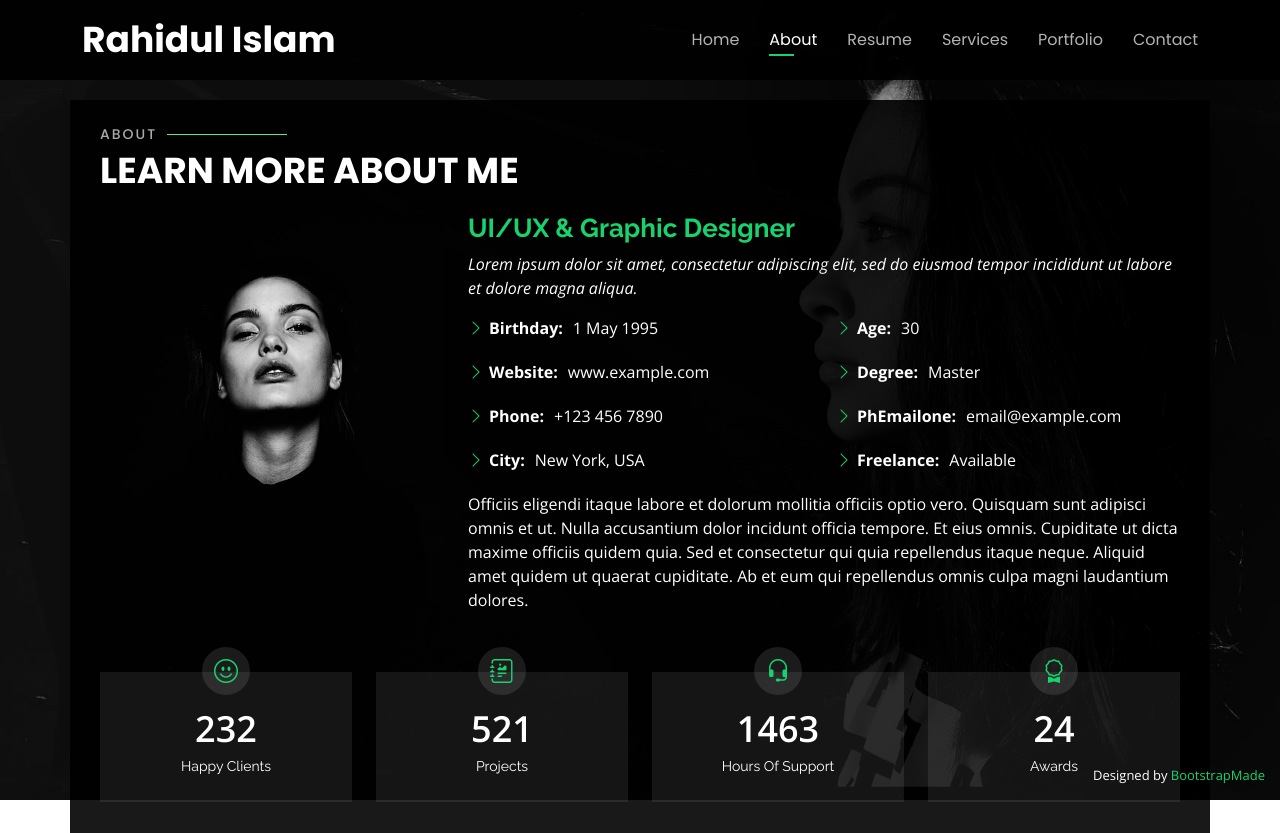
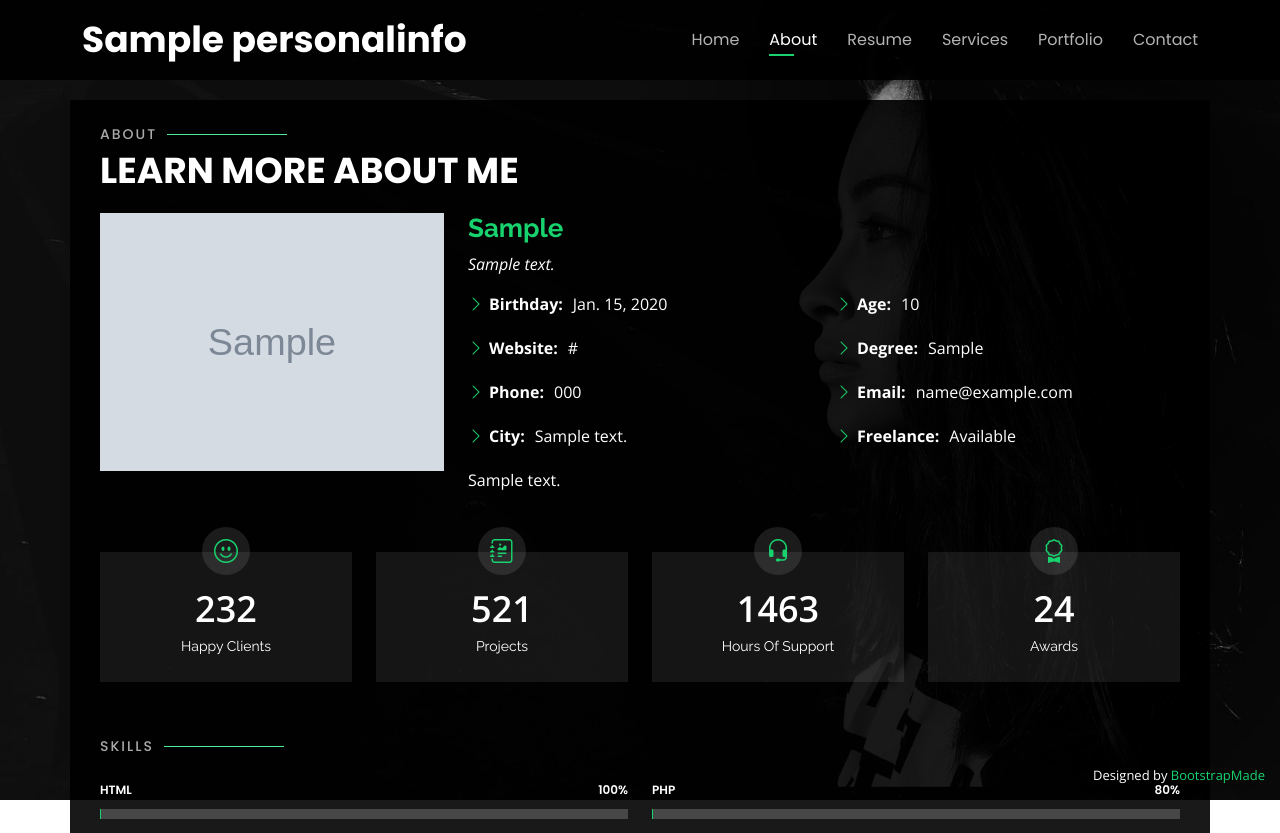
Before and after one commit to rahidulislam/rahidulislam, a Django app: page / in a window 1280 px wide, after a click on "About". Shown: the top 833 px of the page. Run offline with Django 4.2, Linux system fonts and the light colour scheme; tables that the repository leaves empty hold one stand-in row (values such as "Sample post"); grey boxes marked "Sample" are stand-in pictures; some libraries are stand-ins or nearby versions.

Commit message:
personal info is added

```diff
--- a/home/admin.py
+++ b/home/admin.py
@@ -1,4 +1,5 @@
 from django.contrib import admin
-from .models import SocialMedia
+from .models import SocialMedia,PersonalInfo
 # Register your models here.
 admin.site.register(SocialMedia)
+admin.site.register(PersonalInfo)
--- a/home/models.py
+++ b/home/models.py
@@ -1,6 +1,8 @@
 from django.db import models
 
 # Create your models here.
+
+
 class SocialMedia(models.Model):
     name = models.CharField(max_length=20)
     social_link = models.URLField()
@@ -10,17 +12,38 @@ class SocialMedia(models.Model):
 
 # about section
 # Personal Info-> profession, short_desc, desc, dob, phone, email, is_available, city, website, degree, age
+class PersonalInfo(models.Model):
+    name = models.CharField(max_length=100)
+    profession = models.CharField(max_length=50)
+    short_bio = models.CharField(max_length=100, blank=True)
+    bio = models.TextField(blank=True)
+    dob = models.DateField()
+    phone = models.CharField(max_length=20)
+    email = models.EmailField()
+    is_available = models.BooleanField(default=True)
+    address = models.CharField(max_length=20, blank=True)
+    website = models.URLField(blank=True)
+    last_degree = models.CharField(max_length=50, blank=True)
+    age = models.IntegerField()
+    image = models.ImageField(upload_to='images/', blank=True)
+
+    def __str__(self) -> str:
+        return self.name
+
+    def get_image_url(self):
+        return self.image.url if self.image else None
+
 # skill-> name, percentage
 # interest -> interest name, icon name
 # testimonial -> client name, designation, review, client image
 
-#resume section
+# resume section
 # education-> degree name, duration, details, institution_name, address
 # experience -> designation, duration, details, company_name, address
 # experience content-> company, bullet_point
 
 # service
-#service -> name, details, icon_name
+# service -> name, details, icon_name
 
 # portfolio
 # category -> category_name
--- a/home/views.py
+++ b/home/views.py
@@ -1,6 +1,6 @@
 from typing import Any
 from django.views.generic import TemplateView
-from .models import SocialMedia
+from .models import SocialMedia,PersonalInfo
 # Create your views here.
 
 class HomeView(TemplateView):
@@ -9,4 +9,5 @@ class HomeView(TemplateView):
     def get_context_data(self, **kwargs: Any) -> dict[str, Any]:
         data =  super().get_context_data(**kwargs)
         data['social_items'] = SocialMedia.objects.all()
+        data['personal_info'] = PersonalInfo.objects.first()
         return data
--- a/templates/header.html
+++ b/templates/header.html
@@ -2,10 +2,10 @@
   <header id="header">
     <div class="container">
 
-      <h1><a href="{% url 'home:home' %}">Rahidul Islam</a></h1>
+      <h1><a href="{% url 'home:home' %}">{{personal_info.name}}</a></h1>
       <!-- Uncomment below if you prefer to use an image logo -->
       <!-- <a href="index.html" class="mr-auto"><img src="assets/img/logo.png" alt="" class="img-fluid"></a> -->
-      <h2>I'm a passionate <span>django developer</span> from Bangladesh</h2>
+      <h2>I'm a passionate <span>{{personal_info.profession}}</span> from Bangladesh</h2>
 
       <nav id="navbar" class="navbar">
         <ul>
--- a/templates/home/about.html
+++ b/templates/home/about.html
@@ -12,35 +12,40 @@
 
       <div class="row">
         <div class="col-lg-4" data-aos="fade-right">
-          <img src="{% static 'img/me.jpg' %}" class="img-fluid" alt="">
+          <img src="{{personal_info.get_image_url}}" class="img-fluid" alt="{{personal_info.name}}">
         </div>
         <div class="col-lg-8 pt-4 pt-lg-0 content" data-aos="fade-left">
-          <h3>UI/UX &amp; Graphic Designer</h3>
+          <h3>{{personal_info.profession}}</h3>
           <p class="fst-italic">
-            Lorem ipsum dolor sit amet, consectetur adipiscing elit, sed do eiusmod tempor incididunt ut labore et dolore
-            magna aliqua.
+            {{personal_info.short_bio}}
           </p>
           <div class="row">
             <div class="col-lg-6">
               <ul>
-                <li><i class="bi bi-chevron-right"></i> <strong>Birthday:</strong> <span>1 May 1995</span></li>
-                <li><i class="bi bi-chevron-right"></i> <strong>Website:</strong> <span>www.example.com</span></li>
-                <li><i class="bi bi-chevron-right"></i> <strong>Phone:</strong> <span>+123 456 7890</span></li>
-                <li><i class="bi bi-chevron-right"></i> <strong>City:</strong> <span>New York, USA</span></li>
+                <li><i class="bi bi-chevron-right"></i> <strong>Birthday:</strong> <span>{{personal_info.dob}}</span></li>
+                <li><i class="bi bi-chevron-right"></i> <strong>Website:</strong> <span>{{personal_info.website}}</span></li>
+                <li><i class="bi bi-chevron-right"></i> <strong>Phone:</strong> <span>{{personal_info.phone}}</span></li>
+                <li><i class="bi bi-chevron-right"></i> <strong>City:</strong> <span>{{personal_info.address}}</span></li>
               </ul>
             </div>
             <div class="col-lg-6">
               <ul>
-                <li><i class="bi bi-chevron-right"></i> <strong>Age:</strong> <span>30</span></li>
-                <li><i class="bi bi-chevron-right"></i> <strong>Degree:</strong> <span>Master</span></li>
-                <li><i class="bi bi-chevron-right"></i> <strong>PhEmailone:</strong> <span>email@example.com</span></li>
-                <li><i class="bi bi-chevron-right"></i> <strong>Freelance:</strong> <span>Available</span></li>
+                <li><i class="bi bi-chevron-right"></i> <strong>Age:</strong> <span>{{personal_info.age}}</span></li>
+                <li><i class="bi bi-chevron-right"></i> <strong>Degree:</strong> <span>{{personal_info.last_degree}}</span></li>
+                <li><i class="bi bi-chevron-right"></i> <strong>Email:</strong> <span>{{personal_info.email}}</span></li>
+                <li><i class="bi bi-chevron-right"></i> <strong>Freelance:</strong>
+                  <span>
+                  {% if personal_info.is_available %}
+                    Available
+                  {% else %}
+                    Not Available
+                  {% endif %}
+                  </span></li>
               </ul>
             </div>
           </div>
           <p>
-            Officiis eligendi itaque labore et dolorum mollitia officiis optio vero. Quisquam sunt adipisci omnis et ut. Nulla accusantium dolor incidunt officia tempore. Et eius omnis.
-            Cupiditate ut dicta maxime officiis quidem quia. Sed et consectetur qui quia repellendus itaque neque. Aliquid amet quidem ut quaerat cupiditate. Ab et eum qui repellendus omnis culpa magni laudantium dolores.
+            {{personal_info.bio|safe}}
           </p>
         </div>
       </div>
--- a/templates/home/contact.html
+++ b/templates/home/contact.html
@@ -13,7 +13,7 @@
           <div class="info-box">
             <i class="bx bx-map"></i>
             <h3>My Address</h3>
-            <p>A108 Adam Street, New York, NY 535022</p>
+            <p>{{personal_info.address}}</p>
           </div>
         </div>
 
@@ -33,14 +33,14 @@
           <div class="info-box">
             <i class="bx bx-envelope"></i>
             <h3>Email Me</h3>
-            <p>contact@example.com</p>
+            <p>{{personal_info.email}}</p>
           </div>
         </div>
         <div class="col-md-6 mt-4 d-flex align-items-stretch">
           <div class="info-box">
             <i class="bx bx-phone-call"></i>
             <h3>Call Me</h3>
-            <p>+1 5589 55488 55</p>
+            <p>{{personal_info.phone}}</p>
           </div>
         </div>
       </div>
```
Also changed, not shown: requirements.txt (added, +8 -0 lines), home/migrations/0002_personalinfo.py (added), home/migrations/0003_rename_desc_personalinfo_bio_and_more.py (added), home/migrations/0004_personalinfo_image.py (added).
